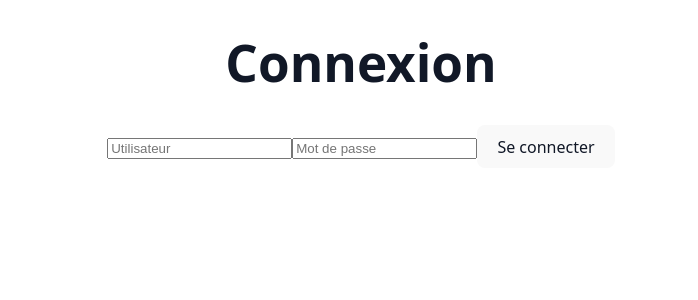
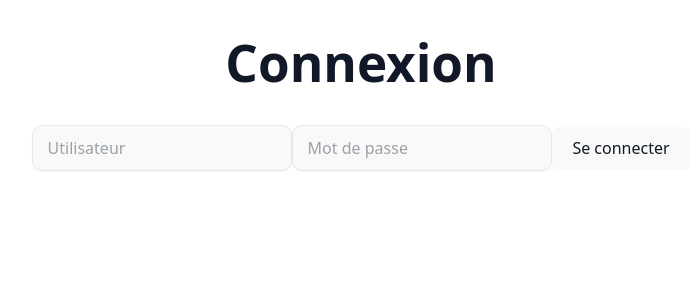
Before and after one commit to godafflig/ecommerce, a React (Vite) app: page /login in a window 1280 px wide. Shown: the top 300 px of the page, without its empty margins (279-977 px from the left). Built offline with nearby package versions, Linux system fonts and the light colour scheme.

Commit message:
Refactor LoginPage to use Input component for username and password fields

```diff
--- a/src/app/pages/LoginPages.tsx
+++ b/src/app/pages/LoginPages.tsx
@@ -1,6 +1,7 @@
 import { useState } from "react";
 import { useAuth } from "../context/AuthContext";
 import { useNavigate } from "react-router-dom";
+import { Input } from "../components/atoms/Input";
 
 export const LoginPage = () => {
     const [username, setUsername] = useState("");
@@ -23,17 +24,17 @@
         <div className="login-page">
             <h1>Connexion</h1>
             <form onSubmit={handleSubmit}>
-                <input
+                <Input
                     type="text"
                     placeholder="Utilisateur"
                     value={username}
-                    onChange={(e) => setUsername(e.target.value)}
+                    onChange={(e) => setUsername(e)}
                 />
-                <input
+                <Input
                     type="password"
                     placeholder="Mot de passe"
                     value={password}
-                    onChange={(e) => setPassword(e.target.value)}
+                    onChange={(e) => setPassword(e)}
                 />
                 <button type="submit">Se connecter</button>
             </form>
```
